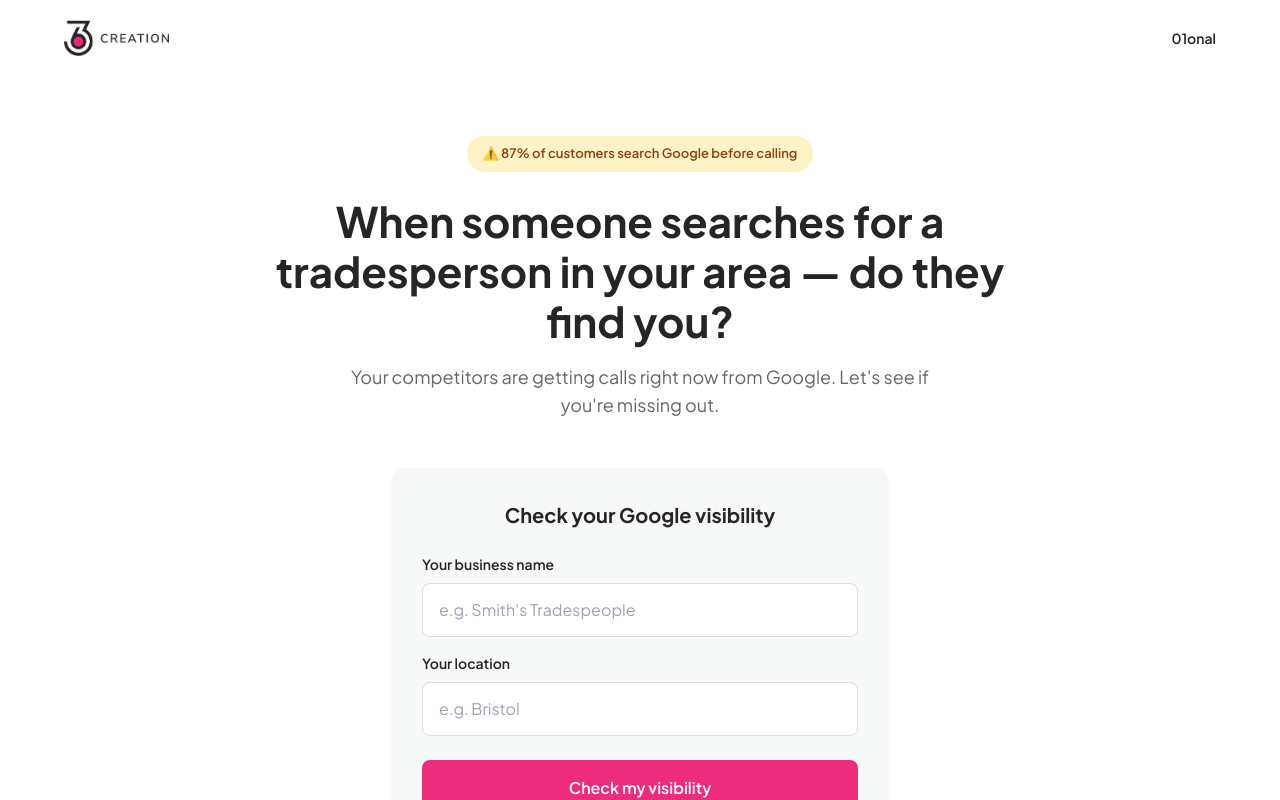
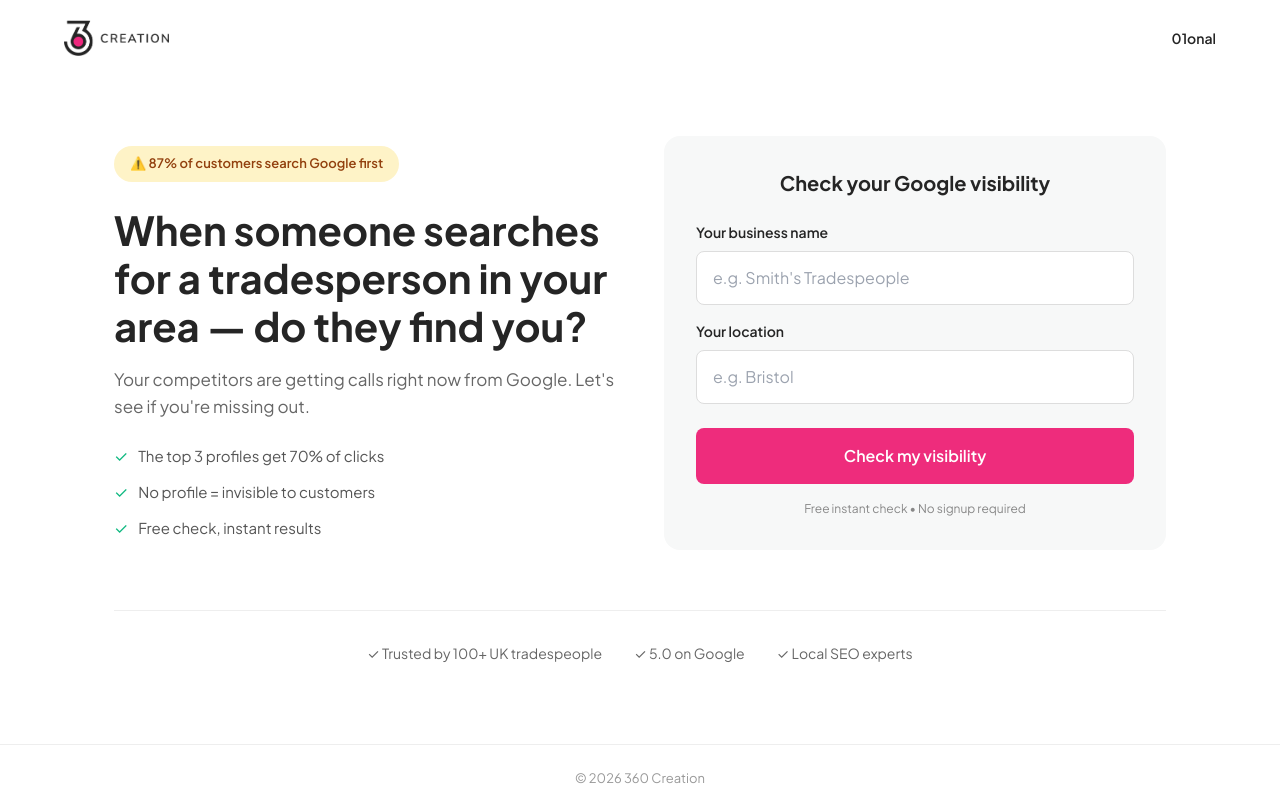
Before and after one commit to gerg2414/360creation, a Next.js app: page /gbp-check/1 in a window 1280 px wide. Shown: the top 800 px of the page. Built offline with nearby package versions, Linux system fonts and the light colour scheme.

Commit message:
Split layout for GBP check

```diff
--- a/app/gbp-check/[trade]/page.jsx
+++ b/app/gbp-check/[trade]/page.jsx
@@ -129,15 +129,23 @@ export default function GBPCheckPage() {
 
                 {/* Main Content */}
                 <main style={{
-                    maxWidth: '800px',
+                    maxWidth: '1100px',
                     margin: '0 auto',
                     padding: '60px 24px 80px'
                 }}>
 
                     {!isSearching && !results && (
                         <>
-                            {/* Hero */}
-                            <div style={{ textAlign: 'center', marginBottom: '48px' }}>
+                            {/* Hero - Split Layout */}
+                            <div style={{
+                                display: 'grid',
+                                gridTemplateColumns: 'repeat(auto-fit, minmax(300px, 1fr))',
+                                gap: '48px',
+                                alignItems: 'center',
+                                marginBottom: '60px'
+                            }}>
+                                {/* Left - Content */}
+                                <div>
                                     <p style={{
                                         display: 'inline-block',
                                         backgroundColor: '#FEF3C7',
@@ -148,12 +156,12 @@ export default function GBPCheckPage() {
                                         borderRadius: '50px',
                                         marginBottom: '24px'
                                     }}>
-                                    ⚠️ 87% of customers search Google before calling
+                                        ⚠️ 87% of customers search Google first
                                     </p>
 
                                     <h1 style={{
                                         color: '#252525',
-                                    fontSize: 'clamp(28px, 5vw, 42px)',
+                                        fontSize: 'clamp(28px, 4vw, 40px)',
                                         fontWeight: '700',
                                         lineHeight: '1.2',
                                         marginBottom: '16px'
@@ -163,22 +171,36 @@ export default function GBPCheckPage() {
 
                                     <p style={{
                                         color: '#666',
-                                    fontSize: '18px',
+                                        fontSize: '17px',
                                         lineHeight: '1.6',
-                                    maxWidth: '600px',
-                                    margin: '0 auto'
+                                        marginBottom: '24px'
                                     }}>
                                         Your competitors are getting calls right now from Google. Let's see if you're missing out.
                                     </p>
+
+                                    <div style={{
+                                        display: 'flex',
+                                        flexDirection: 'column',
+                                        gap: '12px'
+                                    }}>
+                                        {[
+                                            'The top 3 profiles get 70% of clicks',
+                                            'No profile = invisible to customers',
+                                            'Free check, instant results'
+                                        ].map((item, i) => (
+                                            <div key={i} style={{ display: 'flex', alignItems: 'center', gap: '10px' }}>
+                                                <span style={{ color: '#10B981' }}>✓</span>
+                                                <span style={{ color: '#555', fontSize: '15px' }}>{item}</span>
+                                            </div>
+                                        ))}
+                                    </div>
                                 </div>
 
-                            {/* Search Form */}
+                                {/* Right - Form */}
                                 <div style={{
                                     backgroundColor: '#f7f8f8',
                                     borderRadius: '16px',
-                                padding: '32px',
-                                maxWidth: '500px',
-                                margin: '0 auto'
+                                    padding: '32px'
                                 }}>
                                     <h2 style={{
                                         color: '#252525',
@@ -274,14 +296,16 @@ export default function GBPCheckPage() {
                                         Free instant check • No signup required
                                     </p>
                                 </div>
+                            </div>
 
-                            {/* Trust */}
+                            {/* Trust - below the fold */}
                             <div style={{
                                 display: 'flex',
                                 justifyContent: 'center',
                                 gap: '32px',
-                                marginTop: '48px',
-                                flexWrap: 'wrap'
+                                flexWrap: 'wrap',
+                                paddingTop: '32px',
+                                borderTop: '1px solid #eee'
                             }}>
                                 {[
                                     '✓ Trusted by 100+ UK tradespeople',
```
Lines whose indentation alone changed are shown as unchanged.
